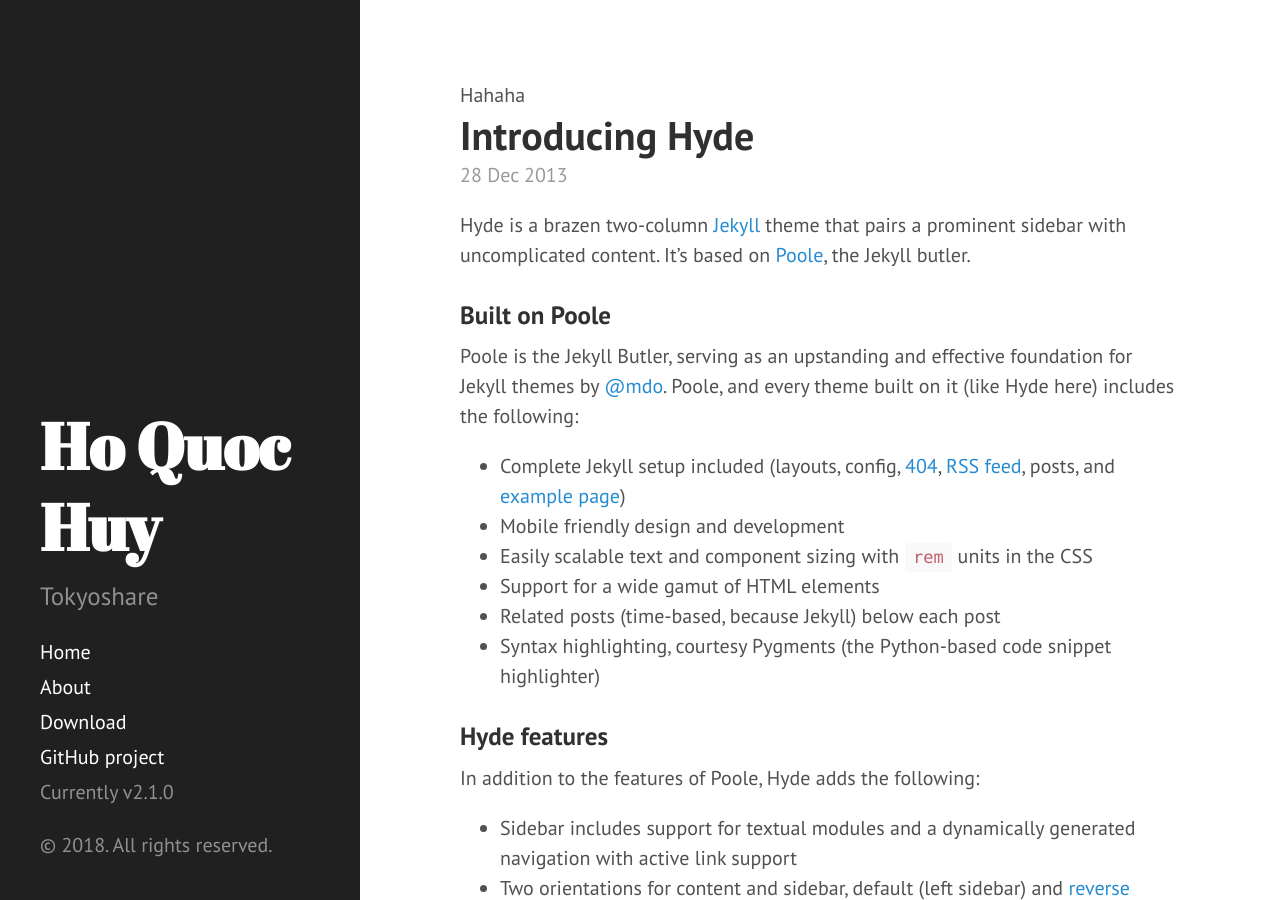
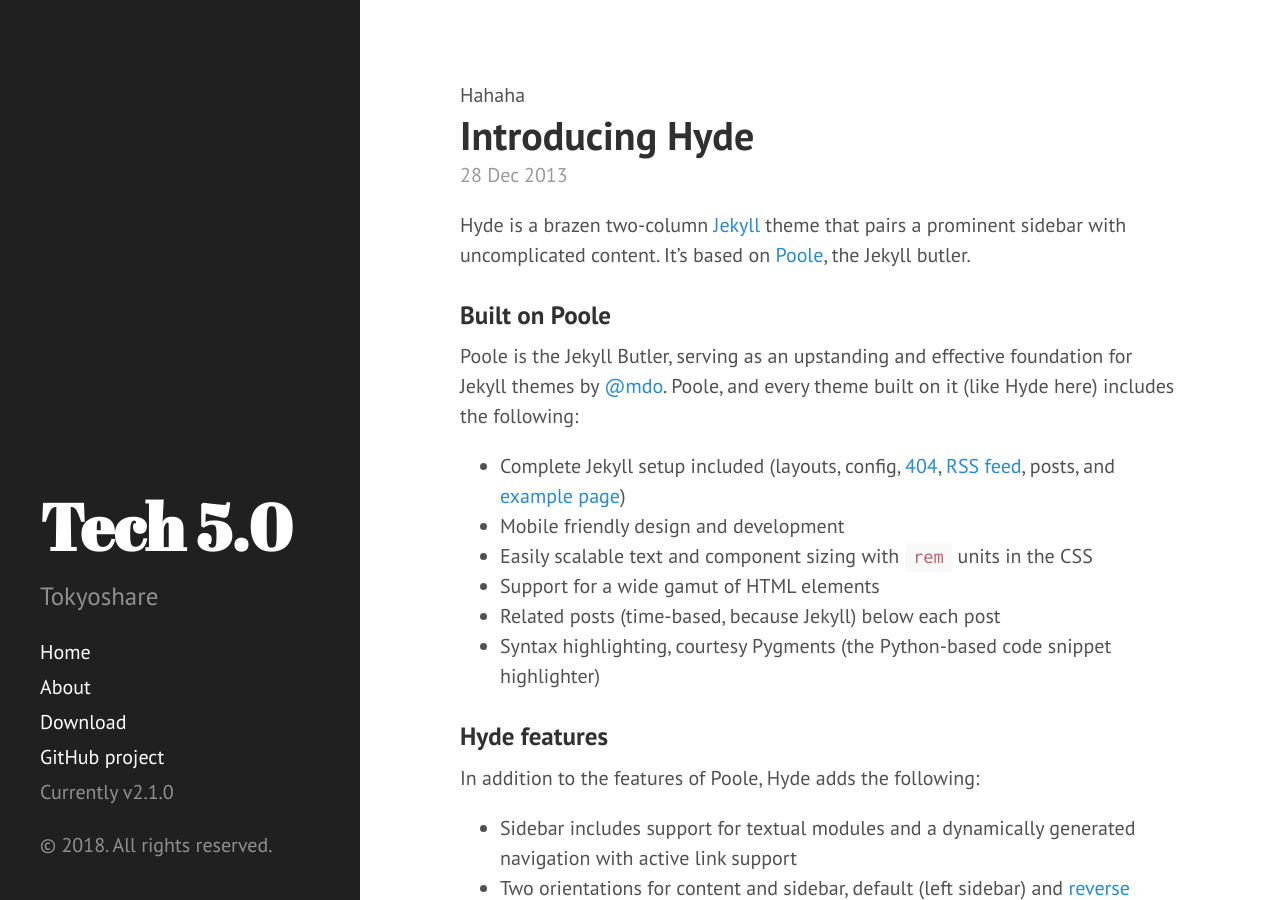
Before and after one commit to tokyoshare/tokyoshare.github.io, a Jekyll site: the page built from index.html, in a window 1280 px wide and 900 px high. Built offline with Jekyll 4.4.1, drawn with Linux system fonts in a browser that asks for light colours; Markdown is read by kramdown in place of the engine named in the settings; the list of posts is cut into pages by our own code.

Commit message:
Update title

```diff
--- a/_config.yml
+++ b/_config.yml
@@ -6,8 +6,8 @@
 permalink:        pretty
 
 # Setup
-title:            Ho Quoc Huy
-tagline:          'H2Q Blog'
+title:            Tech 5.0
+tagline:          'Technology 5.0'
 description:      'Tokyoshare'
 url:              https://tokyoshare.github.io
 baseurl:          /
```
